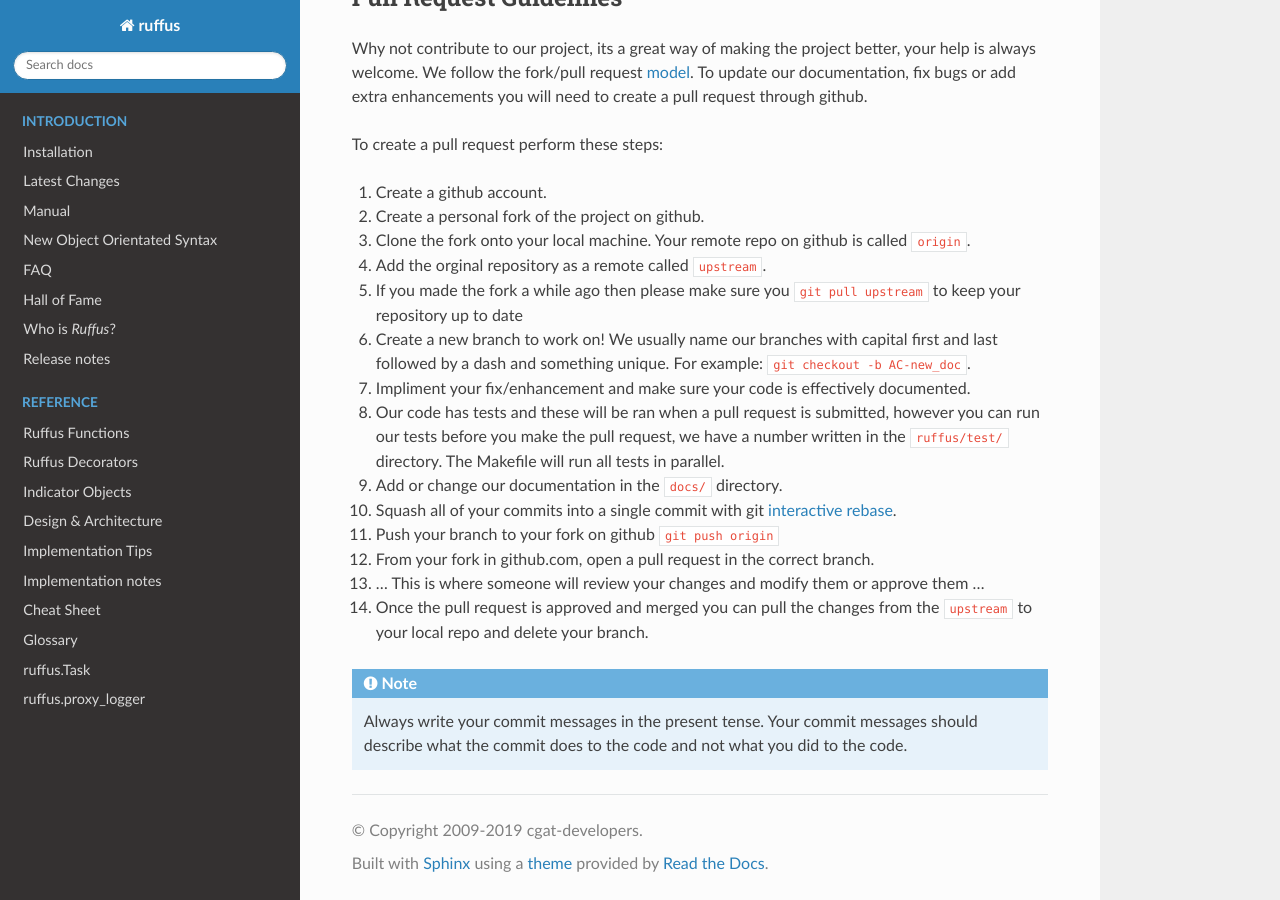
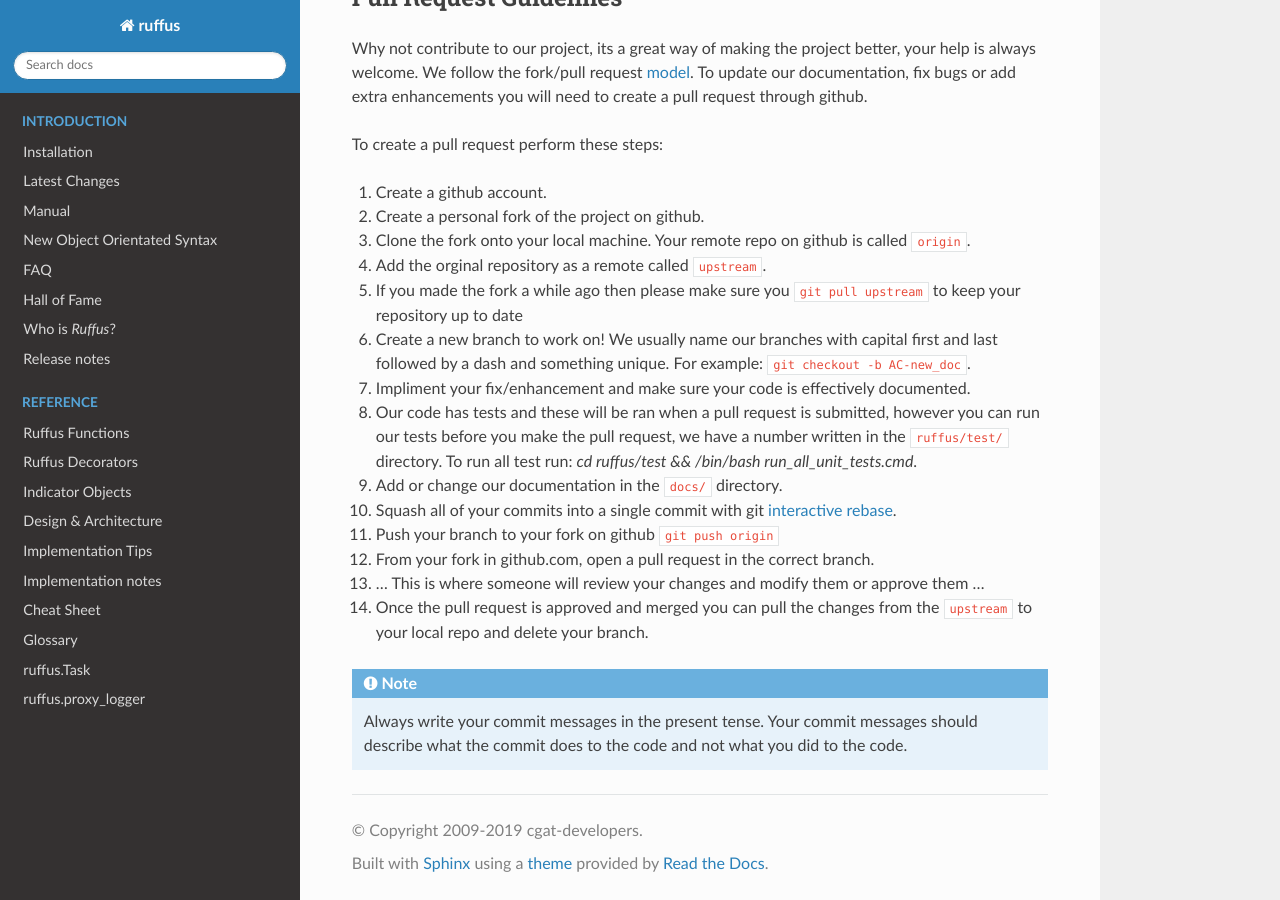
Before and after one commit to cgat-developers/ruffus, a Sphinx documentation site: the page built from doc/contributing.rst, in a window 1280 px wide and 900 px high, scrolled down 963 px. Built offline with Sphinx 7.4.7 and the Read the Docs theme 2.0.0, drawn with Linux system fonts in a browser that asks for light colours; pages that are not in the unit, such as notebooks, are missing from menus; the version number could not be read and is left out.

Commit message:
have updated contributing section so users can run tests

```diff
--- a/doc/contributing.rst
+++ b/doc/contributing.rst
@@ -49,7 +49,7 @@ To create a pull request perform these steps:
 5. If you made the fork a while ago then please make sure you ``git pull upstream`` to keep your repository up to date
 6. Create a new branch to work on! We usually name our branches with capital first and last followed by a dash and something unique. For example: ``git checkout -b AC-new_doc``.
 7. Impliment your fix/enhancement and make sure your code is effectively documented.
-8. Our code has tests and these will be ran when a pull request is submitted, however you can run our tests before you make the pull request, we have a number written in the ``ruffus/test/`` directory. The Makefile will run all tests in parallel.
+8. Our code has tests and these will be ran when a pull request is submitted, however you can run our tests before you make the pull request, we have a number written in the ``ruffus/test/`` directory. To run all test run: `cd ruffus/test && /bin/bash run_all_unit_tests.cmd`.
 9. Add or change our documentation in the ``docs/`` directory.
 10. Squash all of your commits into a single commit with git `interactive rebase <https://help.github.com/articles/about-git-rebase/>`_.
 11. Push your branch to your fork on github ``git push origin``
```
